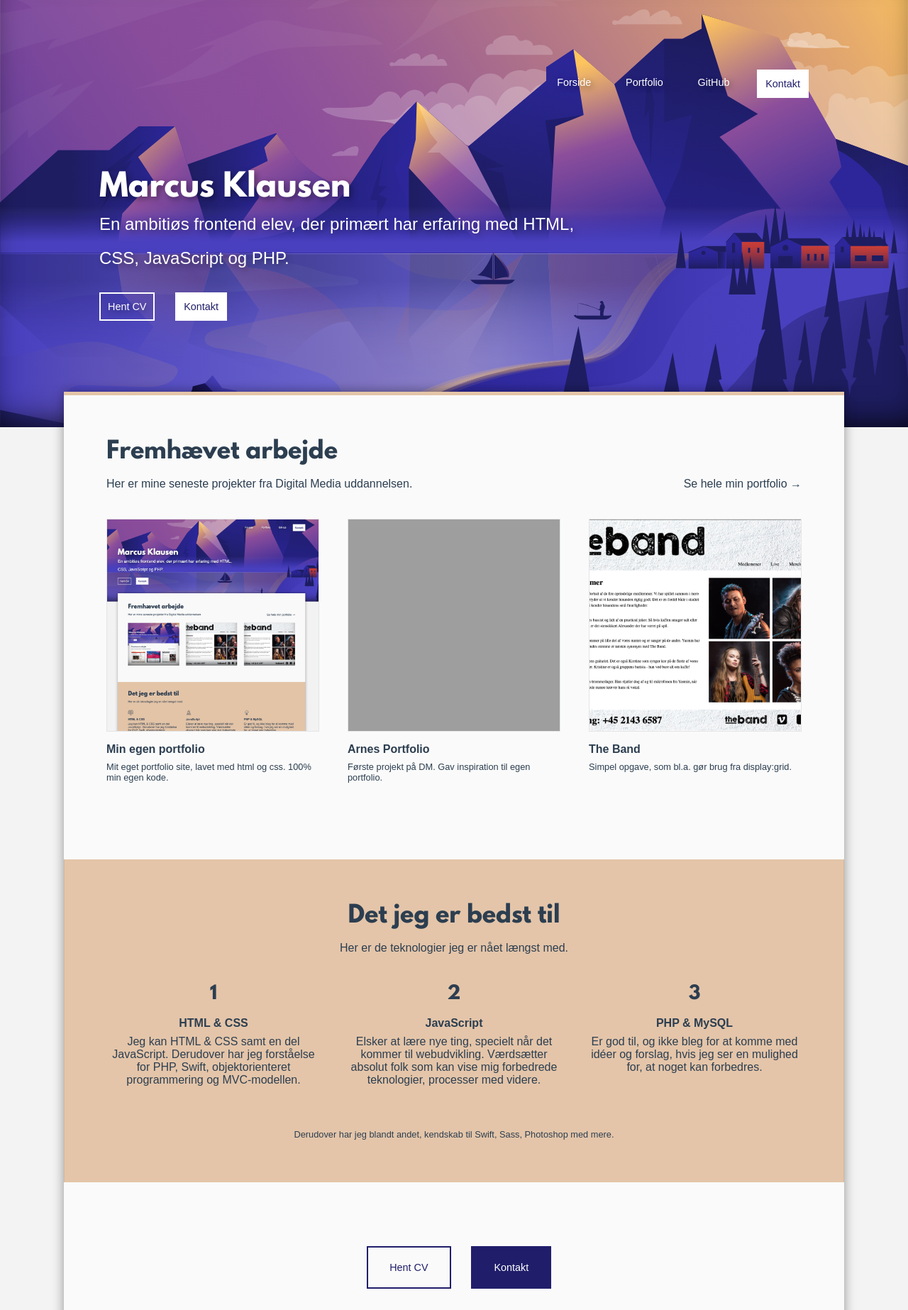
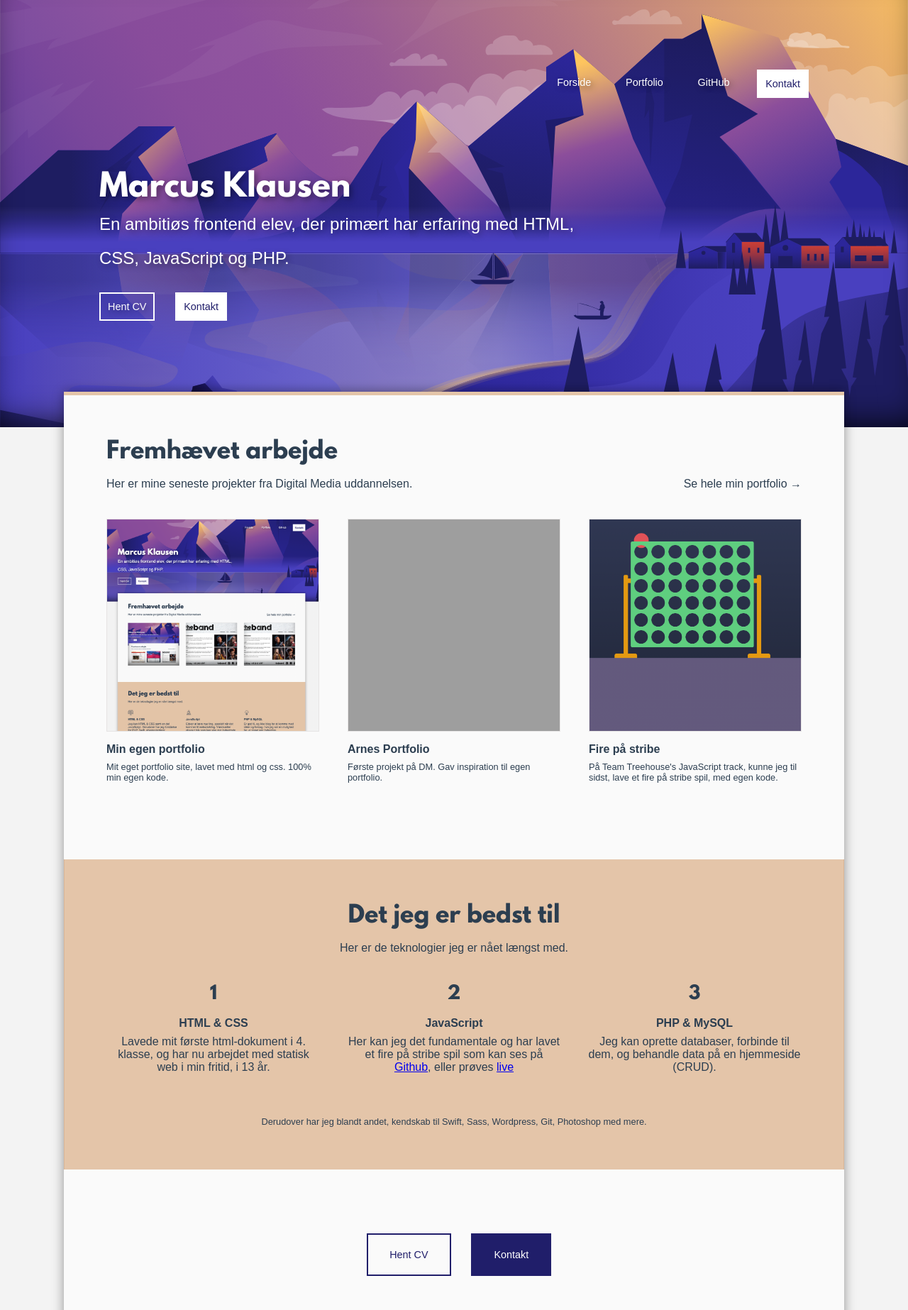
Before and after one commit to marcusklausen/my-portfolio, a PHP site: page / in a window 1280 px wide. Shown: the top 1846 px of the page at 71% size. Run offline with PHP 8.4, Linux system fonts and the light colour scheme; some web fonts are replaced; grey boxes are pictures that could not be loaded.

Commit message:
changed text on skills

```diff
--- a/frontpage.php
+++ b/frontpage.php
@@ -40,7 +40,7 @@
             </div>
         </div><!-- card -->
         <div class="card portfolio">
-            <div class="img" style="background: url('img/thumbs/theband.png');
+            <div class="img" style="background: url('img/thumbs/four-in-a-row.png');
                                     background-position: top center;
                                     background-repeat: no-repeat;
                                     background-size: cover;"></div>
@@ -50,8 +50,8 @@
                 <button>Github</button>
             </div>
             <div class="caption">
-                <h4>The Band</h4>
-                <p>Simpel opgave, som bl.a. gør brug fra display:grid.</p>
+                <h4>Fire på stribe</h4>
+                <p>På Team Treehouse's JavaScript track, kunne jeg til sidst, lave et fire på stribe spil, med egen kode.</p>
             </div>
         </div><!-- card -->
     </div>
@@ -65,20 +65,20 @@
         <div class="card">
             <div class="icon">1</div><!-- skal laves mindre filstørrelse -->
             <h4>HTML & CSS</h4>
-            <p>Jeg kan HTML & CSS samt en del JavaScript. Derudover har jeg forståelse for PHP, Swift, objektorienteret programmering og MVC-modellen.</p>
+            <p>Lavede mit første html-dokument i 4. klasse, og har nu arbejdet med statisk web i min fritid, i 13 år.</p>
         </div>
         <div class="card">
             <div class="icon">2</div><!-- skal laves mindre filstørrelse -->
             <h4>JavaScript</h4>
-            <p>Elsker at lære nye ting, specielt når det kommer til webudvikling. Værdsætter absolut folk som kan vise mig forbedrede teknologier, processer med videre.</p>
+            <p>Her kan jeg det fundamentale og har lavet et fire på stribe spil som kan ses på <a href="https://github.com/marcusklausen/four-in-a-row">Github</a>, eller prøves <a href="https://github.com/marcusklausen/four-in-a-row">live</a></p>
         </div>
         <div class="card">
             <div class="icon">3</div><!-- skal laves mindre filstørrelse -->
             <h4>PHP & MySQL</h4>
-            <p>Er god til, og ikke bleg for at komme med idéer og forslag, hvis jeg ser en mulighed for, at noget kan forbedres.</p>
+            <p>Jeg kan oprette databaser, forbinde til dem, og behandle data på en hjemmeside (CRUD).</p>
         </div>
     </div>
-    <p class="more">Derudover har jeg blandt andet, kendskab til Swift, Sass, Photoshop med mere.</p>
+    <p class="more">Derudover har jeg blandt andet, kendskab til Swift, Sass, Wordpress, Git, Photoshop med mere.</p>
     </div>
 
     <div class="action spacing">
```
Also changed, not shown: img/thumbs/four-in-a-row.png (added).
